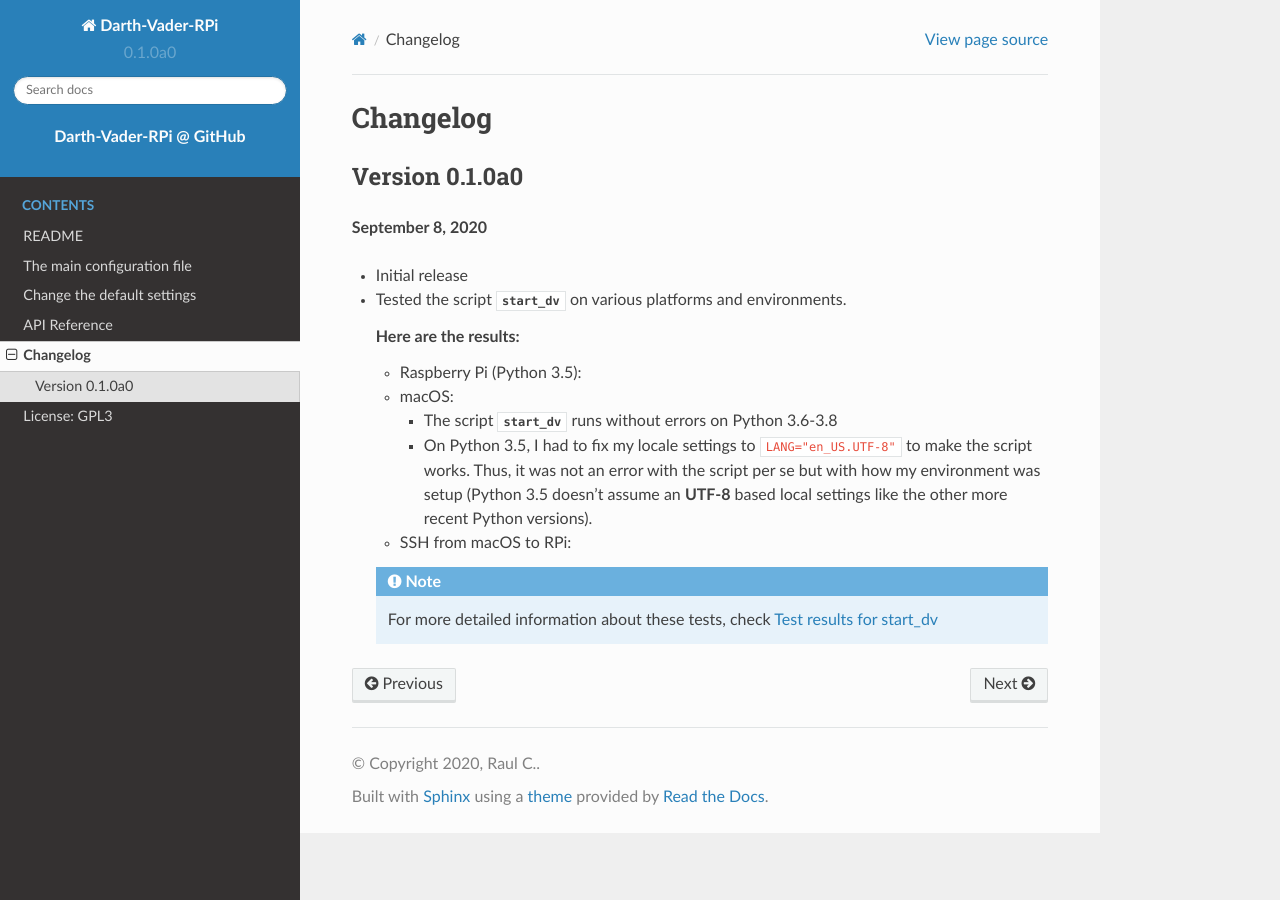
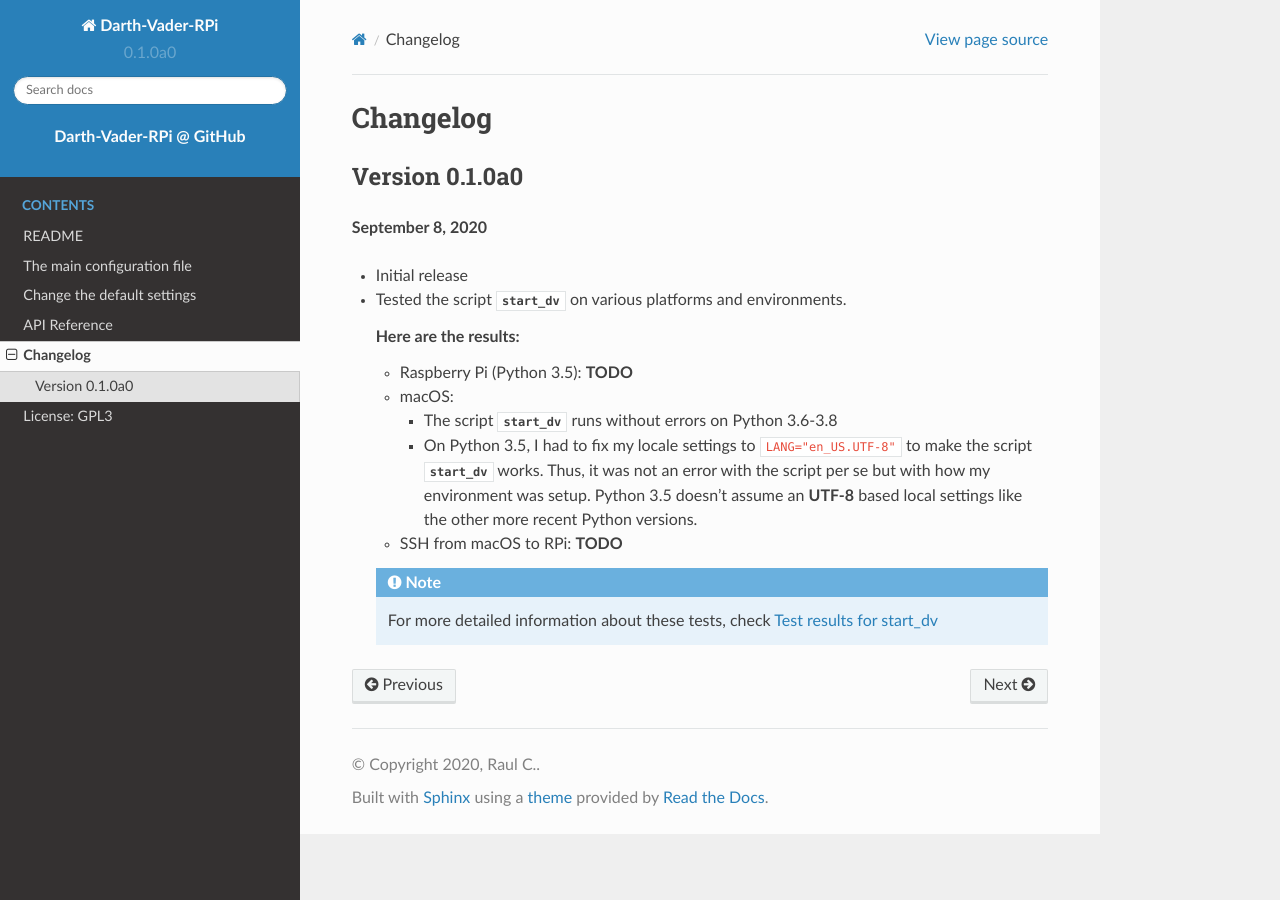
Before and after one commit to raul23/Darth-Vader-RPi, a Sphinx documentation site: the page built from docs/changelog.rst, in a window 1280 px wide. Built offline with Sphinx 7.4.7 and the Read the Docs theme 2.0.0, drawn with Linux system fonts in a browser that asks for light colours.

Commit message:
Update doc

```diff
--- a/docs/changelog.rst
+++ b/docs/changelog.rst
@@ -13,19 +13,19 @@ Version 0.1.0a0
 
   **Here are the results:**
 
-  * Raspberry Pi (Python 3.5):
+  * Raspberry Pi (Python 3.5): **TODO**
 
   * macOS:
 
     * The script :mod:`start_dv` runs without errors on Python 3.6-3.8
 
     * On Python 3.5, I had to fix my locale settings to ``LANG="en_US.UTF-8"``
-      to make the script works. Thus, it was not an error with the script per
-      se but with how my environment was setup (Python 3.5 doesn't assume an
-      **UTF-8** based local settings like the other more recent Python
-      versions).
+      to make the script :mod:`start_dv` works. Thus, it was not an error with
+      the script per se but with how my environment was setup. Python 3.5
+      doesn't assume an **UTF-8** based local settings like the other more
+      recent Python versions.
 
-  * SSH from macOS to RPi:
+  * SSH from macOS to RPi: **TODO**
 
   .. note::
 
--- a/docs/test_results.rst
+++ b/docs/test_results.rst
@@ -16,9 +16,11 @@ Raspberry Pi (Python 3.5)
 
 with ``RPi.GPIO``
 """""""""""""""""
+**TODO**
 
 with ``SimulRPi.GPIO``
 """"""""""""""""""""""
+**TODO**
 
 macOS
 ^^^^^
@@ -83,6 +85,7 @@ Python 3.8
 
 SSH from macOS to RPi (Python 3.5)
 ^^^^^^^^^^^^^^^^^^^^^^^^^^^^^^^^^^
+**TODO**
 
 .. URLs
 .. external links
```
